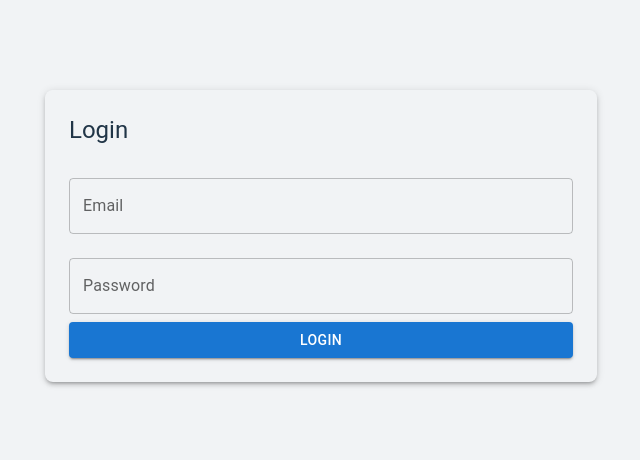
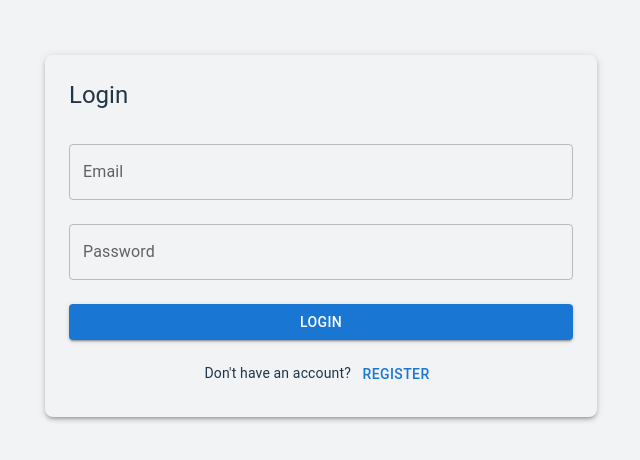
Before and after one commit to jagritimandal/employee.attendance.system.frontend, a React (Vite) app: page /loginj in a window 1280 px wide. Shown: the part 204-664 px from the top of the page, without its empty margins (319-959 px from the left). Built offline with nearby package versions, Linux system fonts and the light colour scheme.

Commit message:
ip manager changed and added pagination installed

```diff
--- a/src/App.jsx
+++ b/src/App.jsx
@@ -21,7 +21,7 @@ function App() {
   return (
     <Router>
       <Routes>
-        <Route path="/" element={<Navigate to="/loginj" replace />} />
+        <Route path="/" element={<Navigate to="/dashboardj" replace />} />
         <Route path="/registerj" element={<Registerj />} />
         <Route path="/loginj" element={<Login />} />
         <Route path="/dashboardj" element={<Dashboardj />} />
--- a/src/api/ep1.js
+++ b/src/api/ep1.js
@@ -2,8 +2,8 @@
 import axios from "axios";
 
 const ep1 = axios.create({
-  baseURL:"https://ctserver1.azurewebsites.net/",
-  //baseURL: "https://employee-attendance-system-1w50.onrender.com",
+  //baseURL:"https://ctserver1.azurewebsites.net/",
+  baseURL: "https://employee-attendance-system-1w50.onrender.com",
   //baseURL: "http://localhost:5000", // no spaces
   headers: {
     "Content-Type": "application/json",
--- a/src/pages/attendancej.jsx
+++ b/src/pages/attendancej.jsx
@@ -30,7 +30,7 @@ const CustomDay = styled(PickersDay)(({ status }) => ({
 
 const AttendancePage = () => {
   const [ip, setIp] = useState("");
-  const email = global1.user || "";
+  const email = global1.user || "demo@campus.technology";
   const [attendanceList, setAttendanceList] = useState([]);
   const [status, setStatus] = useState("no-checkin");
   const [loading, setLoading] = useState(true);
--- a/src/pages/loginj.jsx
+++ b/src/pages/loginj.jsx
@@ -1,92 +1,21 @@
-// import React, { useState } from "react";
-// import { Container, Box, TextField, Button, Typography, Alert } from "@mui/material";
-// import { useNavigate } from "react-router-dom";
-// import ep1 from "../api/ep1.js";
-// import global1 from "./global1.js";
-
-// function Login() {
-//   const navigate = useNavigate();
-//   const [form, setForm] = useState({ email: "", password: "" });
-//   const [error, setError] = useState("");
-//   const [success, setSuccess] = useState("");
-
-//   const handleChange = (e) => setForm({ ...form, [e.target.name]: e.target.value });
-
-//   const handleLogin = async () => {
-//     try {
-//       const res = await ep1.post("/api/v2/loginj", form);
-//       //const user = res.data.user || {};
-//       const { colid, name, email, regno, role } = res.data.user;
-
-//             // Store credentials in global1
-//             global1.name = name;
-//             global1.colid = colid;
-//             global1.user = email;
-//             global1.regno = regno;
-//             global1.role = role;
-
-//       setSuccess("Login successful!");
-//       setError("");
-
-//       navigate("/dashboardj");  // just navigate directly after success
-//     } catch (err) {
-//       setError(err.response?.data?.error || "Login failed");
-//       setSuccess("");
-//     }
-//   };
-
-//   return (
-//     <Container maxWidth="sm">
-//       <Box p={3} boxShadow={3} borderRadius={2} mt={10}>
-//         <Typography variant="h5" mb={2}>Login</Typography>
-//         {error && <Alert severity="error" sx={{ mb: 2 }}>{error}</Alert>}
-//         {success && <Alert severity="success" sx={{ mb: 2 }}>{success}</Alert>}
-
-//         <TextField label="Email" name="email" fullWidth margin="normal" value={form.email} onChange={handleChange} />
-//         <TextField label="Password" name="password" type="password" fullWidth margin="normal" value={form.password} onChange={handleChange} />
-
-//         <Button variant="contained" color="primary" fullWidth onClick={handleLogin} sx={{ mt: 2 }}>
-//           Login
-//         </Button>
-//         <Box mt={2} textAlign="center">
-//           <Typography variant="body2">
-//             Don't have an account?{" "}
-//             <Button variant="text" onClick={() => navigate("/registerj")}>Register</Button>
-//           </Typography>
-//         </Box>
-//       </Box>
-//     </Container>
-//   );
-// }
-
-// export default Login;
 import React, { useState } from "react";
-import {
-  Container,
-  Box,
-  TextField,
-  Button,
-  Typography,
-  Alert,
-} from "@mui/material";
-import global1 from "./global1.js";
+import { Container, Box, TextField, Button, Typography, Alert } from "@mui/material";
 import { useNavigate } from "react-router-dom";
 import ep1 from "../api/ep1.js";
+import global1 from "./global1.js";
 
-const LoginPage = () => {
-  const [formData, setFormData] = useState({ email: "", password: "" });
+function Login() {
+  const navigate = useNavigate();
+  const [form, setForm] = useState({ email: "", password: "" });
   const [error, setError] = useState("");
   const [success, setSuccess] = useState("");
-  const navigate = useNavigate();
 
-  const handleChange = (e) => {
-    setFormData({ ...formData, [e.target.name]: e.target.value });
-  };
+  const handleChange = (e) => setForm({ ...form, [e.target.name]: e.target.value });
 
   const handleLogin = async () => {
     try {
-      const res = await ep1.post("/api/v2/loginj", formData);
-
+      const res = await ep1.post("/api/v2/loginj", form);
+      //const user = res.data.user || {};
       const { colid, name, email, regno, role } = res.data.user;
 
             // Store credentials in global1
@@ -95,14 +24,13 @@ const LoginPage = () => {
             global1.user = email;
             global1.regno = regno;
             global1.role = role;
+
       setSuccess("Login successful!");
       setError("");
-      console.log(global1);
 
-      // Redirect or update UI
-      navigate("/dashboardj");
+      navigate("/dashboardj");  // just navigate directly after success
     } catch (err) {
-      setError(err.response?.data?.message || "Login failed");
+      setError(err.response?.data?.error || "Login failed");
       setSuccess("");
     }
   };
@@ -114,28 +42,21 @@ const LoginPage = () => {
         {error && <Alert severity="error" sx={{ mb: 2 }}>{error}</Alert>}
         {success && <Alert severity="success" sx={{ mb: 2 }}>{success}</Alert>}
 
-        <TextField
-          label="Email"
-          name="email"
-          fullWidth
-          margin="normal"
-          onChange={handleChange}
-        />
-        <TextField
-          label="Password"
-          name="password"
-          type="password"
-          fullWidth
-          margin="normal"
-          onChange={handleChange}
-        />
+        <TextField label="Email" name="email" fullWidth margin="normal" value={form.email} onChange={handleChange} />
+        <TextField label="Password" name="password" type="password" fullWidth margin="normal" value={form.password} onChange={handleChange} />
 
-        <Button variant="contained" color="primary" fullWidth onClick={handleLogin}>
+        <Button variant="contained" color="primary" fullWidth onClick={handleLogin} sx={{ mt: 2 }}>
           Login
         </Button>
+        <Box mt={2} textAlign="center">
+          <Typography variant="body2">
+            Don't have an account?{" "}
+            <Button variant="text" onClick={() => navigate("/registerj")}>Register</Button>
+          </Typography>
+        </Box>
       </Box>
     </Container>
   );
-};
+}
 
-export default LoginPage;
+export default Login;
```
Lines whose indentation alone changed are shown as unchanged.
